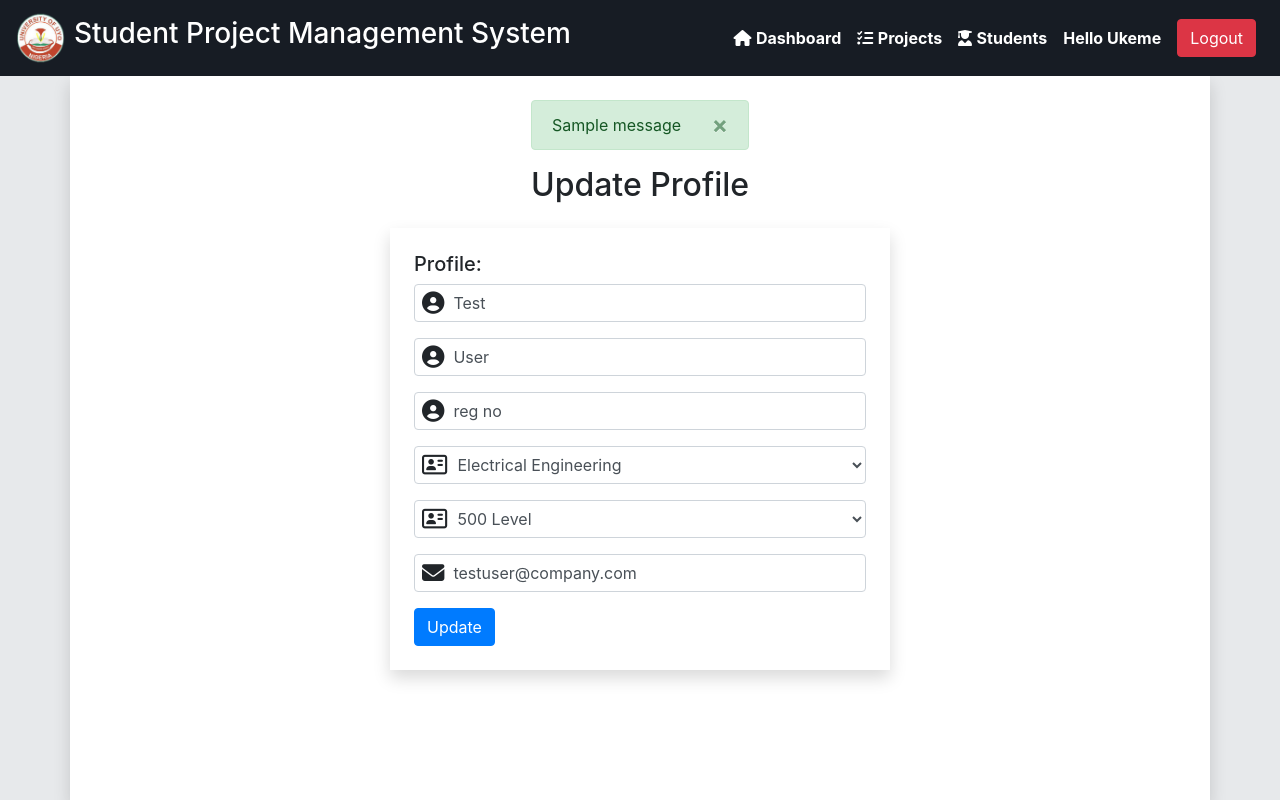
After one commit to bukeme/mosjak-project, a Django app: page /student-update/14/ in a window 1280 px wide. The commit adds this page. Run offline with Django 3.2, Linux system fonts and the light colour scheme; a user stored in the database is signed in; data comes from the database, SQL or seed files in the repository; both versions use the stored data as it was after the commit; one stand-in notice (Sample message) is shown; some libraries are stand-ins or nearby versions.

Commit message:
wrap up project

```diff
--- a/spa/templates/nav.html
+++ b/spa/templates/nav.html
@@ -1,6 +1,6 @@
 {% load static %}
 <nav class="navbar navbar-expand-lg navbar-dark background-1 text-white">
-	<a href="{% if request.user.is_staff %}{% url 'admin_dashboard' %}{% else %}{% url 'student_dashboard' %}{% endif %}" class="navbar-brand">
+	<a href="{% if request.user.is_authenticated %}{% if request.user.is_staff %}{% url 'admin_dashboard' %}{% else %}{% url 'student_dashboard' request.user.pk %}{% endif %}{% endif %}" class="navbar-brand">
 		<div class="d-flex align-items-center">
 			<img src="{% static 'images/uniuyo-logo.png' %}" width="50" height="50">
 			<h3 class="ml-2 d-none d-xl-block">Student Project Management System</h3>
@@ -15,7 +15,7 @@
 		<ul class="navbar-nav ml-lg-auto d-flex align-items-lg-center">
 			{% if request.user.is_authenticated %}
 				<li class="nav-item">
-					<a href="{% if request.user.is_staff %}{% url 'admin_dashboard' %}{% else %}{% url 'student_dashboard' %}{% endif %}" class="nav-link text-white">
+					<a href="{% if request.user.is_staff %}{% url 'admin_dashboard' %}{% else %}{% url 'student_dashboard' request.user.pk %}{% endif %}" class="nav-link text-white">
 						<i class="fa-solid fa-house"></i>
 						<span class="font-weight-bold">Dashboard</span>
 					</a>
@@ -27,13 +27,13 @@
 					</a>
 				</li>
 				<li class="nav-item">
-					<a href="#" class="nav-link text-white">
+					<a href="{% url 'student_list' %}" class="nav-link text-white">
 						<i class="fa-solid fa-user-graduate"></i>
 						<span class="font-weight-bold">Students</span>
 					</a>
 				</li>
 				<li class="nav-item">
-					<a href="javascript:void" class="nav-link text-white font-weight-bold">Hello {{request.user}}</a>
+					<a href="javascript:void" class="nav-link text-white font-weight-bold">Hello {{request.user.first_name}}</a>
 				</li>
 				<li class="nav-item">
 					<a href="{% url 'account_logout' %}" class="nav-link">
--- /dev/null
+++ b/spa/templates/spa/student-update.html
@@ -0,0 +1,157 @@
+{% extends 'base.html' %}
+
+{% block title %}Update Profile{% endblock title %}
+
+{% block content %}
+
+	<div class="d-flex flex-column align-items-center">
+		<div class="mt-4 mb-3">
+			{% if messages %}
+
+				{% for message in messages %}
+					<div class="alert alert-{% if message.tags == 'error' %}danger{% else %}{{message.tags}}{% endif %} alert-dismissible fade show">
+						<button type="button" class="close" data-dismiss="alert">&times;</button>
+						<span>{{message}}</span>
+					</div>
+				{% endfor %}
+
+			{% endif %}
+			<h2 class="text-center">Update Profile</h2>
+		</div>
+
+		<div class="bg-white p-4 shadow" style="min-width: 500px;">
+			<h5 class="mb-2">Profile:</h5>
+			<form method="post">
+				{% csrf_token %}
+				<div>
+					{% if u_form.non_field_errors %}
+						<ol>
+							{% for error in u_form.non_field_errors %}
+								<li><strong>{{error|escape}}</strong></li>
+							{% endfor %}
+						</ol>
+					{% endif %}
+					{% if s_form.non_field_errors %}
+						<ol>
+							{% for error in s_form.non_field_errors %}
+								<li><strong>{{error|escape}}</strong></li>
+							{% endfor %}
+						</ol>
+					{% endif %}
+				</div>
+				<div class="fieldWrapper form-group">
+					<div class="form-group">
+						<input type="text" name="first_name" id="id_first_name" placeholder="First Name" class="form-control" value="{{user.first_name}}">
+						<i class="fa-solid fa-circle-user input-icon"></i>
+					</div>
+					{% if u_form.first_name.errors %}
+						<ul class="list-unstyled" style="margin-top: -0.9rem;">
+							{% for error in u_form.first_name.errors %}
+								<li class="text-danger font-italic small">{{error | escape}}</li>
+							{% endfor %}
+						</ul>
+					{% endif %}
+				</div>
+				<div class="fieldWrapper form-group">
+					<div class="form-group">
+						<input type="text" name="last_name" id="id_last_name" placeholder="Last Name" class="form-control" value="{{user.last_name}}">
+						<i class="fa-solid fa-circle-user input-icon"></i>
+					</div>
+					{% if u_form.last_name.errors %}
+						<ul class="list-unstyled" style="margin-top: -0.9rem;">
+							{% for error in u_form.last_name.errors %}
+								<li class="text-danger font-italic small">{{error | escape}}</li>
+							{% endfor %}
+						</ul>
+					{% endif %}
+				</div>
+				<div class="fieldWrapper form-group">
+					<div class="form-group">
+						<input type="text" name="reg_no" id="id_reg_no" placeholder="Reg No" class="form-control"  value="{{user.student.reg_no}}">
+						<i class="fa-solid fa-circle-user input-icon"></i>
+					</div>
+					{% if s_form.reg_no.errors %}
+						<ul class="list-unstyled" style="margin-top: -0.9rem;">
+							{% for error in s_form.reg_no.errors %}
+								<li class="text-danger font-italic small">{{error | escape}}</li>
+							{% endfor %}
+						</ul>
+					{% endif %}
+				</div>
+
+				<div class="fieldWrapper form-group">
+					<div class="form-group">
+
+						<select name="department" id="id_department" required class="form-control">
+							<option value="">Department</option>
+							<option value="Agricultural Engineering">Agricultural Engineering</option>
+							<option value="Electrical Engineering">Electrical Engineering</option>
+							<option value="Computer Engineering">Computer Engineering</option>
+							<option value="Petroleum Engineering">Petroleum Engineering</option>
+							<option value="Chemical Engineering">Chemical Engineering</option>
+							<option value="Mechanical Engineering">Mechanical Engineering</option>
+							<option value="Food Engineering">Food Engineering</option>
+							<option value="Civil Engineering">Civil Engineering</option>
+						</select>
+						<i class="fa-regular fa-address-card input-icon"></i>
+					</div>
+					{% if s_form.department.errors %}
+						<ul class="list-unstyled" style="margin-top: -0.9rem;">
+							{% for error in s_form.department.errors %}
+								<li class="text-danger font-italic small">{{error | escape}}</li>
+							{% endfor %}
+						</ul>
+					{% endif %}
+				</div>
+				<div class="fieldWrapper form-group">
+					<div class="form-group">
+						<select name="level" id="id_level" required class="form-control">
+							<option value="">Level</option>
+							<option value="500 Level">500 Level</option>
+							<option value="Spill Over">Spill Over</option>
+						</select>
+						<i class="fa-regular fa-address-card input-icon"></i>
+					</div>
+					{% if s_form.level.errors %}
+						<ul class="list-unstyled" style="margin-top: -0.9rem;">
+							{% for error in s_form.level.errors %}
+								<li class="text-danger font-italic small">{{error | escape}}</li>
+							{% endfor %}
+						</ul>
+					{% endif %}
+				</div>
+				<div class="fieldWrapper form-group">
+					<div class="form-group">
+						<input type="email" name="email" id="id_email" placeholder="Email" class="form-control" value="{{user.email}}">
+						<i class="fa-solid fa-envelope input-icon"></i>
+					</div>
+					{% if u_form.email.errors %}
+						<ul class="list-unstyled" style="margin-top: -0.9rem;">
+							{% for error in u_form.email.errors %}
+								<li class="text-danger font-italic small">{{error | escape}}</li>
+							{% endfor %}
+						</ul>
+					{% endif %}
+				</div>
+				<button class="btn btn-primary" type="submit">Update</button>
+			</form>
+		</div>
+	</div>
+{% endblock content %}
+
+{% block domready %}
+
+	const deptOptions = document.querySelectorAll('#id_department option');
+	const levelOptions = document.querySelectorAll('#id_level option');
+	deptOptions.forEach(function(option) {
+		if (option.textContent == "{{user.student.department}}") {
+			option.selected = true;
+		};
+	});
+	levelOptions.forEach(function(level) {
+		if (level.textContent == "{{user.student.level}}") {
+			level.selected = true;
+		};
+	});
+
+{% endblock domready %}
--- a/spa/urls.py
+++ b/spa/urls.py
@@ -7,11 +7,14 @@ urlpatterns = [
 	path('accounts/login/', views.login, name='account_login'),
 	# path('accounts/login/', allauth.account.views.LoginView.as_view(), name='account_login'),
 	path('accounts/', include('allauth.account.urls')),
-	path('', views.student_dashboard, name='student_dashboard'),
+	path('', views.redirect_to_dashboard, name='redirect_to_dashboard'),
+	path('<int:pk>/', views.student_dashboard, name='student_dashboard'),
 	path('admin-dashboard/', views.admin_dashboard, name='admin_dashboard'),
 	path('register-project/', views.register_project, name='register_project'),
 	path('project/<int:pk>/', views.project_detail, name='project_detail'),
 	path('project-update/<int:pk>/', views.project_update, name='project_update'),
 	path('project-delete/<int:pk>/', views.project_delete, name='project_delete'),
 	path('project-list/', views.project_list, name='project_list'),
+	path('student-list/', views.student_list, name='student_list'),
+	path('student-update/<int:pk>/', views.student_update, name='student_update')
 ]
--- a/spa/views.py
+++ b/spa/views.py
@@ -75,11 +75,17 @@ class LoginView(RedirectLoggedInUser, generic.TemplateView):
 			user = auth.authenticate(username=username, password=password)
 			if user is not None: # Checks if user exist
 				auth.login(request, user)
-				return redirect('student_dashboard')
+				return redirect(reverse('student_dashboard', kwargs={'pk': user.pk}))
 		messages.error(request, "Incorrect password")
 		return self.render_to_response({'form': form})
 
 login = LoginView.as_view()
+
+class RedirectToDashboard(View):
+	def dispatch(self, request, *args, **kwargs):
+		return redirect(reverse('student_dashboard', kwargs={'pk': request.user.pk}))
+
+redirect_to_dashboard = RedirectToDashboard.as_view()
 
 
 class StudentDashboardView(LoginRequiredMixin, generic.TemplateView):
@@ -90,33 +96,50 @@ class StudentDashboardView(LoginRequiredMixin, generic.TemplateView):
 			return redirect('admin_dashboard')
 		return super().dispatch(request, *args, **kwargs)
 
+	def get_context_data(self, *args, **kwargs):
+		# Pass Forms
+		context = super().get_context_data(*args, **kwargs)
+		context['u_form'] = UserForm()
+		context['s_form'] = StudentForm()
+		context['p_form'] = ProjectForm()
+		context['user'] = User.objects.get(pk=kwargs['pk'])
+		return context
+
+student_dashboard = StudentDashboardView.as_view()
+
+class StudentUpdateView(LoginRequiredMixin, UserPassesTestMixin, generic.TemplateView):
+	template_name = 'spa/student-update.html'
+
 	def post(self, request, *args, **kwargs):
 		# Save Updates
-		u_form = UserForm(request.POST, instance=request.user)
-		s_form = StudentForm(request.POST, instance=request.user.student)
+		user = User.objects.get(pk=kwargs['pk'])
+		u_form = UserForm(request.POST, instance=user)
+		s_form = StudentForm(request.POST, instance=user.student)
 		if u_form.is_valid():
 			u_form.save()
 			s_form.save()
-			return redirect('student_dashboard')
+			return redirect(reverse('student_dashboard', kwargs={'pk': kwargs['pk']}))
 		return self.render_to_response({"u_form": u_form, 's_form': s_form})
-
 
 	def get_context_data(self, *args, **kwargs):
 		# Pass Forms
 		context = super().get_context_data(*args, **kwargs)
 		context['u_form'] = UserForm()
 		context['s_form'] = StudentForm()
-		context['p_form'] = ProjectForm()
+		context['user'] = User.objects.get(pk=kwargs['pk'])
 		return context
 
-student_dashboard = StudentDashboardView.as_view()
+	def test_func(self):
+		return User.objects.get(pk=self.kwargs['pk']) == self.request.user or self.request.user.is_staff
+
+student_update = StudentUpdateView.as_view()
 
 class AdminDashboardView(LoginRequiredMixin, generic.TemplateView):
 	template_name = 'spa/admin-dashboard.html'
 
 	def dispatch(self, request, *args, **kwargs):
 		if not request.user.is_staff:
-			return redirect('student_dashboard')
+			return redirect(reverse('student_dashboard', kwargs={'pk': request.user.pk}))
 		return super().dispatch(request, *args, **kwargs)
 
 	def post(self, request, *args, **kwargs):
@@ -152,7 +175,6 @@ def project_post_action(self, request, action, pk=None):
 			# If group members are added
 			try:
 				students = list(map(lambda x: int(x), request.POST.getlist('students')))
-				print(type(students))
 				if action == 'register':
 					for student_id in students:
 						student = Student.objects.get(pk=student_id)
@@ -169,7 +191,6 @@ def project_post_action(self, request, action, pk=None):
 								'students': Student.objects.exclude(user=self.request.user),
 								'form_data': form_data,
 							}
-							print(form)
 							return self.render_to_response(context)
 			except:
 				pass
@@ -261,7 +282,9 @@ project_update = ProjectUpdateview.as_view()
 class ProjectDeleteView(LoginRequiredMixin, UserPassesTestMixin, generic.DeleteView):
 	model = Project
 	template_name = 'spa/project-delete.html'
-	success_url = reverse_lazy('student_dashboard')
+
+	def get_success_url(self):
+		return reverse_lazy('student_dashboard', kwargs={'pk': self.request.user.pk})
 
 	def test_func(self):
 		return self.request.user.is_staff or self.request.user.student in self.get_object().student_set.all()
@@ -269,7 +292,6 @@ class ProjectDeleteView(LoginRequiredMixin, UserPassesTestMixin, generic.DeleteV
 project_delete = ProjectDeleteView.as_view()
 
 class ProjectListView(LoginRequiredMixin, generic.ListView):
-	model = Project
 	template_name = 'spa/project-list.html'
 
 	def get_queryset(self, *args, **kwargs):
@@ -278,3 +300,18 @@ class ProjectListView(LoginRequiredMixin, generic.ListView):
 		return queryset
 
 project_list = ProjectListView.as_view()
+
+class StudentListView(LoginRequiredMixin, generic.ListView):
+	template_name = 'spa/student-list.html'
+
+	def get_queryset(self, *args, **kwargs):
+		search = self.request.GET.get('search') or ''
+		queryset = Student.objects.filter(
+			Q(user__first_name__icontains=search) |
+			Q(user__last_name__icontains=search) |
+			Q(user__email__icontains=search) |
+			Q(reg_no__icontains=search)
+		)
+		return queryset
+
+student_list = StudentListView.as_view()
```
Also changed, not shown: spa/templates/spa/project-detail.html (+18 -2 lines), spa/templates/spa/student-dashboard.html (+46 -96 lines), spa/templates/spa/student-list.html (added, +46 -0 lines), db.sqlite3.
